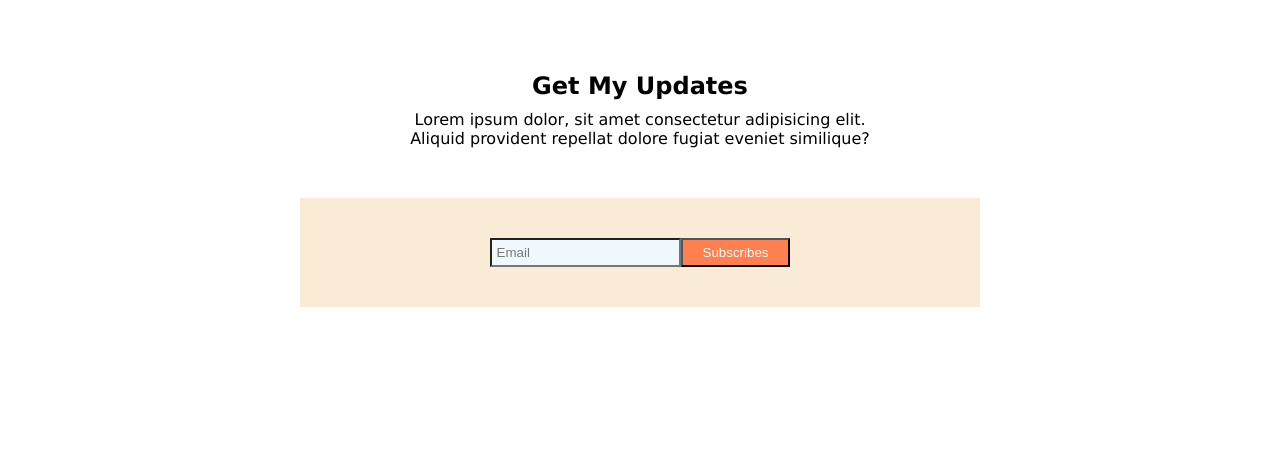
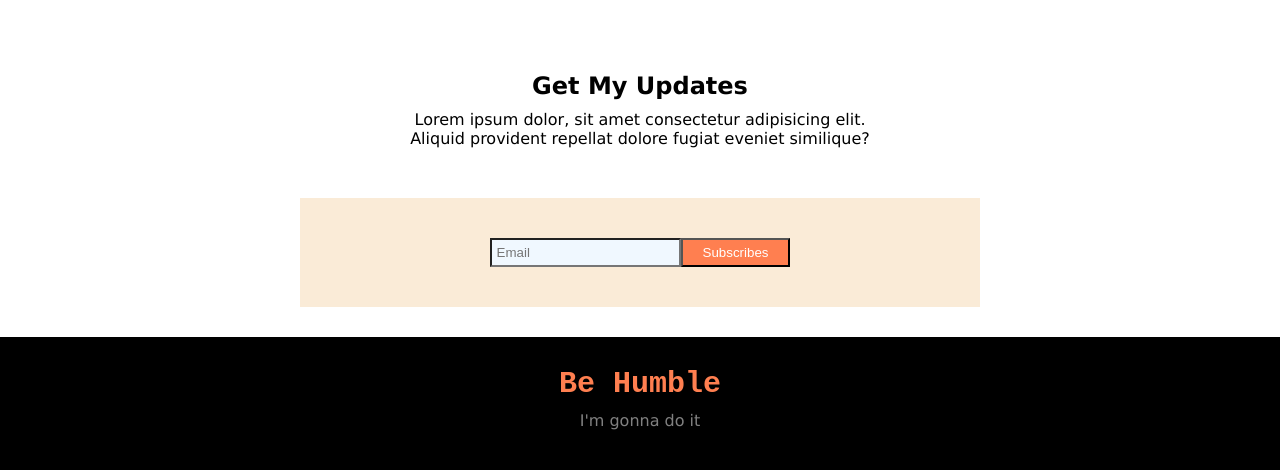
Before and after one commit to mehedihasanmurad/revision-assignment, a plain HTML site: page index.html in a window 1280 px wide. Shown: the part 2711-3181 px from the top of the page. Before the commit the page ends 3048 px from the top, so only its background shows below. Drawn offline with Linux system fonts and the light colour scheme.

Commit message:
footer added

```diff
--- a/index.html
+++ b/index.html
@@ -98,4 +98,8 @@
         </div>
     </section>
 </body>
+<footer>
+    <h1>Be Humble</h1>
+    <p>I'm gonna do it</p>
+</footer>
 </html>
--- a/style.css
+++ b/style.css
@@ -150,3 +150,17 @@ padding: 5px 20px;
 color: white;
 text-align: center;
 }
+footer{
+    text-align: center;
+    background-color: black;
+    padding: 30px;
+}
+footer h1{
+    font-size: 30px;
+    font-family: 'Courier New', Courier, monospace;
+    color: coral;
+}
+footer p{
+    padding: 10px;
+    color: gray;
+}
```
